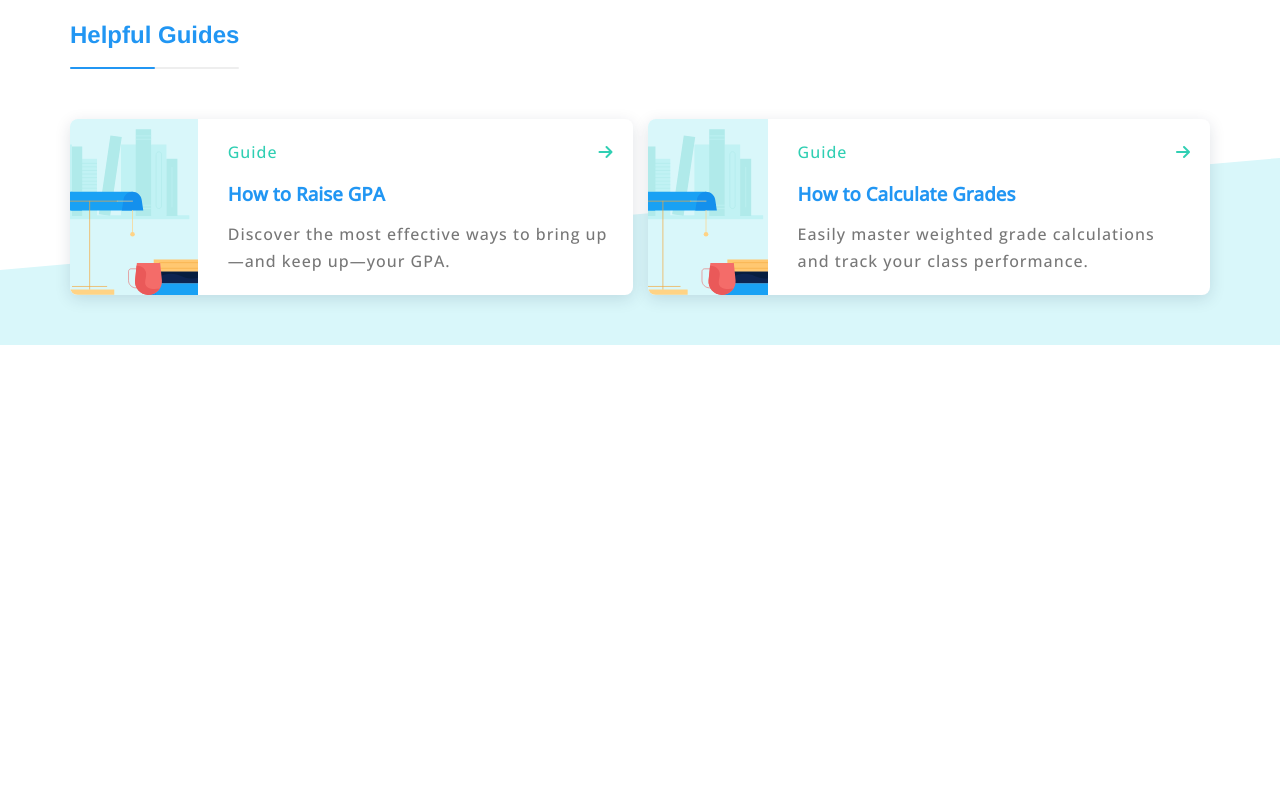
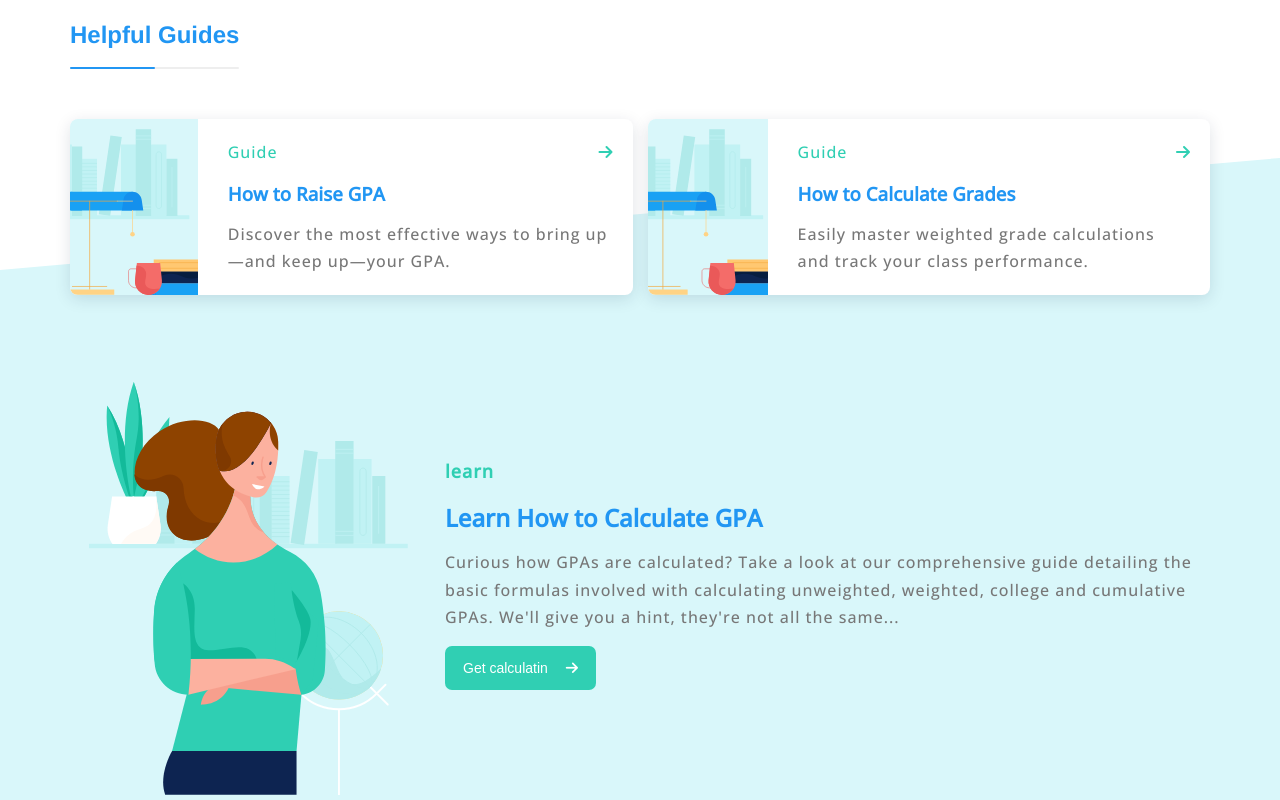
Before and after one commit to AhmedDoban/GPA-calculator, a plain HTML site: page index.html in a window 1280 px wide. Shown: the part 1562-2362 px from the top of the page. Before the commit the page ends 1907 px from the top, so only its background shows below. Drawn offline with nearby package versions, Linux system fonts and the light colour scheme.

Commit message:
update new style

```diff
--- a/assets/css/style.css
+++ b/assets/css/style.css
@@ -678,3 +678,66 @@ a {
   transform: rotate(-45deg);
   transition: var(--main-transition);
 }
+/*ــــــــــــــــــــــــــــــــــــــــــــــــــــــــــ
+# Learn
+ــــــــــــــــــــــــــــــــــــــــــــــــــــــــــــ*/
+.Learn {
+  position: relative;
+  background-color: var(--main-page-color);
+  width: 100%;
+}
+.Learn .container {
+  position: relative;
+  display: flex;
+  align-items: center;
+  gap: 15px;
+}
+.Learn .container .left img {
+  position: relative;
+  height: 450px;
+}
+@media (max-width: 992px) {
+  .Learn .container .left {
+    display: none;
+  }
+}
+.Learn .container .right {
+  position: relative;
+  display: flex;
+  flex-direction: column;
+  gap: 15px;
+}
+.Learn .container .right p {
+  position: relative;
+  color: var(--purple-color);
+  font-size: 18px;
+  font-weight: bold;
+}
+.Learn .container .right h1 {
+  color: var(--main-color);
+  font-size: 24px;
+}
+.Learn .container .right span {
+  color: var(--main-p-color);
+  line-height: 1.7;
+  letter-spacing: 1px;
+}
+.Learn .container .right button {
+  position: relative;
+  padding: 14px 18px;
+  border: 0;
+  background-color: var(--purple-color);
+  color: #fff;
+  width: fit-content;
+  border-radius: 0.5em;
+  display: flex;
+  justify-content: center;
+  align-items: center;
+  gap: 18px;
+  font-size: 14px;
+  cursor: pointer;
+  transition: var(--main-transition);
+}
+.Learn .container .right button:hover {
+  transform: scale(1.1);
+}
--- a/index.html
+++ b/index.html
@@ -284,6 +284,28 @@
       </div>
     </div>
     <!--------------------------------- end Helpful Guides  ------------------------------------------->
+    <!---------------------------------Start Learn   ------------------------------------------->
+    <div class="Learn">
+      <div class="container">
+        <div class="left">
+          <img src="/assets/img/Learn.svg" alt="" />
+        </div>
+        <div class="right">
+          <p>learn</p>
+          <h1>Learn How to Calculate GPA</h1>
+          <span
+            >Curious how GPAs are calculated? Take a look at our comprehensive
+            guide detailing the basic formulas involved with calculating
+            unweighted, weighted, college and cumulative GPAs. We'll give you a
+            hint, they're not all the same...</span
+          >
+          <button>
+            Get calculatin <i class="fa-solid fa-arrow-right"></i>
+          </button>
+        </div>
+      </div>
+    </div>
+    <!--------------------------------- end Learn ------------------------------------------->
   </body>
 
   <script
```
Also changed, not shown: assets/img/Learn.svg (added).
